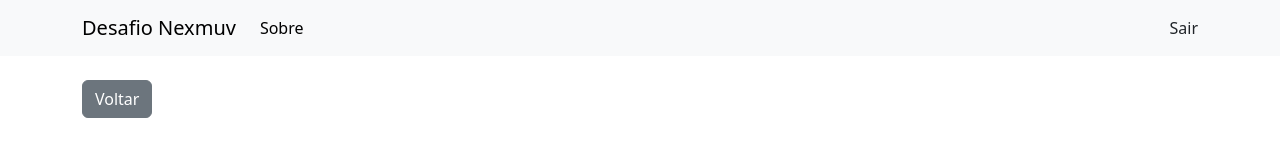
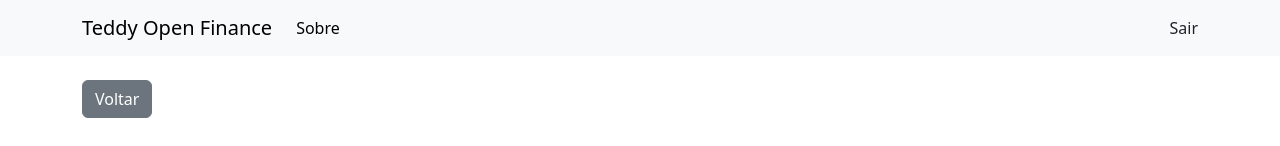
Before and after one commit to zehguilherme/desafio-nexmuv, a React (Vite) app in the folder web/: page /parceiro in a window 1280 px wide. Shown: the top 146 px of the page. Built offline with nearby package versions, Linux system fonts and the light colour scheme.

Commit message:
Alteração do nome da empresa do teste técnico

```diff
--- a/web/index.html
+++ b/web/index.html
@@ -10,7 +10,7 @@
       crossorigin="anonymous"
     />
     <meta name="viewport" content="width=device-width, initial-scale=1.0" />
-    <title>Desafio Nexmuv</title>
+    <title>Desafio Teddy Open Finance</title>
   </head>
   <body>
     <div id="root"></div>
--- a/web/src/components/Header.tsx
+++ b/web/src/components/Header.tsx
@@ -6,7 +6,7 @@ export function Header() {
     <Navbar expand="lg" className="bg-body-tertiary">
       <Container>
         <Link className="navbar-brand" to={"/"}>
-          Desafio Nexmuv
+          Teddy Open Finance
         </Link>
 
         <Navbar.Toggle aria-controls="basic-navbar-nav" />
```
